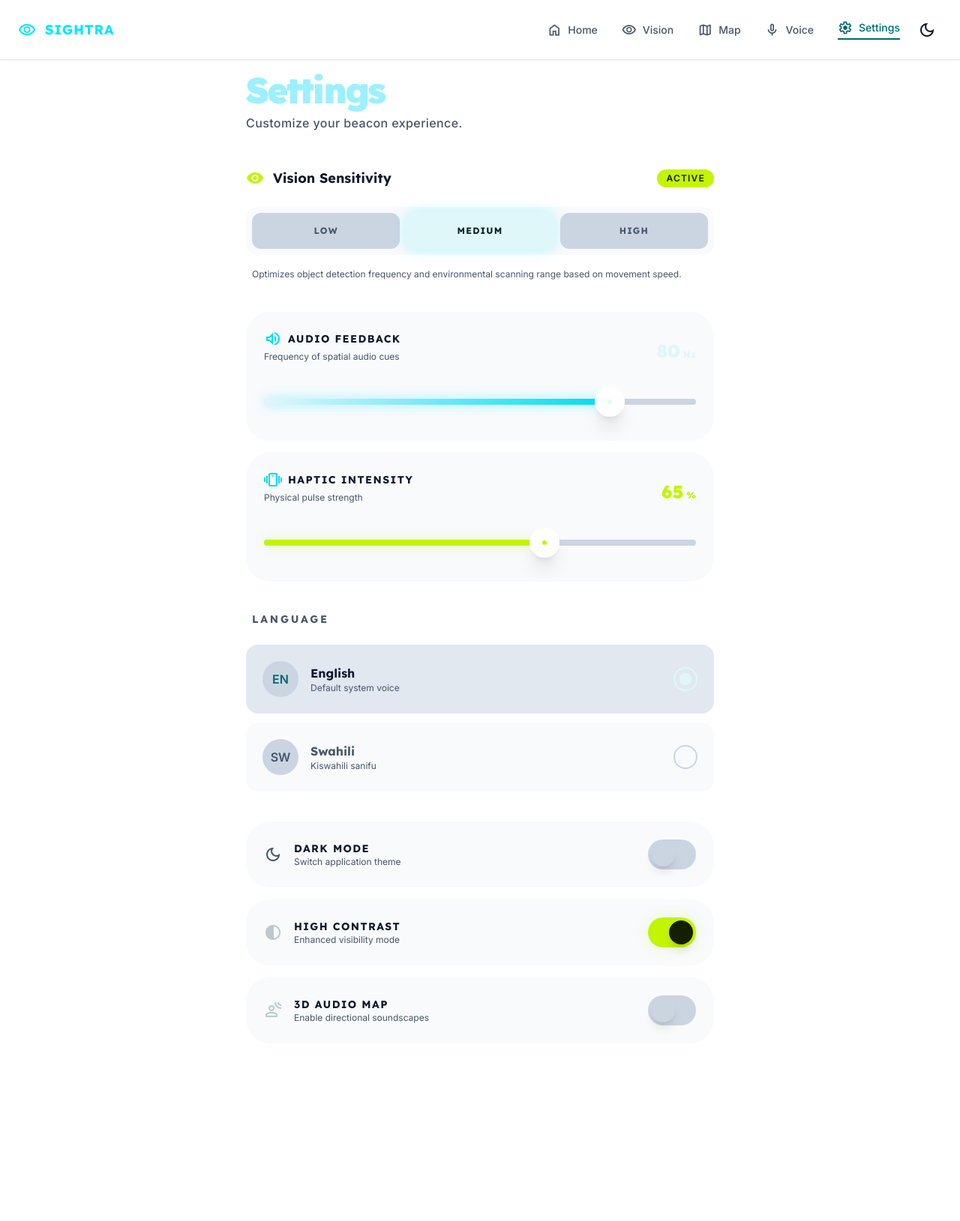
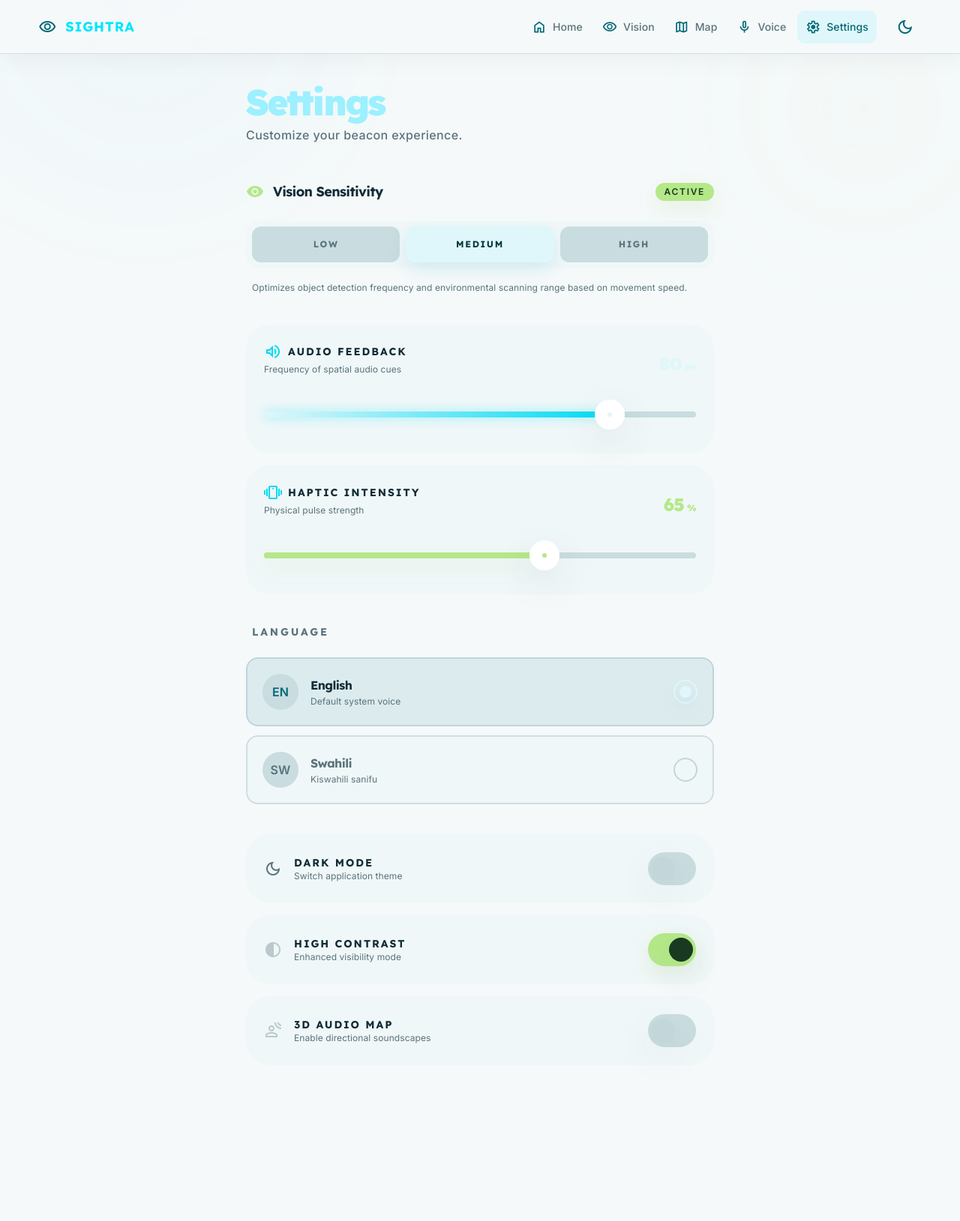
Before and after one commit to antonie-riziki/Sightra, a Django app: page /settings/ in a window 1280 px wide. Shown: the whole page at 75% size. Before the commit the page ends 1375 px from the top, so only its background shows below. Run offline with Django 5.2, Linux system fonts and the light colour scheme; parts of the project's set-up code (start-up, migrations or seed data) failed here and were passed over; some libraries are stand-ins or nearby versions.

Commit message:
Refresh Sightra UI without changing application behavior

```diff
--- /dev/null
+++ b/sightra/apps/core/static/sightra/ui-overrides.css
@@ -0,0 +1,147 @@
+/* Sightra presentation layer. This file deliberately contains no product logic. */
+:root {
+    --sightra-bg: #f5f9fa;
+    --sightra-ink: #102b36;
+    --sightra-muted: #5a737b;
+    --sightra-primary: #006875;
+    --sightra-primary-soft: #dff7fa;
+    --sightra-accent: #b4e889;
+    --sightra-line: rgba(16, 71, 82, .14);
+    --sightra-shadow: 0 18px 50px rgba(20, 70, 82, .10);
+    --color-background: var(--sightra-bg);
+    --color-on-background: var(--sightra-ink);
+    --color-surface: #ffffff;
+    --color-on-surface: var(--sightra-ink);
+    --color-surface-container-lowest: #ffffff;
+    --color-surface-container-low: #f0f7f8;
+    --color-surface-container: #e9f2f3;
+    --color-surface-container-high: #dcebee;
+    --color-surface-container-highest: #c9dce0;
+    --color-surface-variant: #e0ecee;
+    --color-on-surface-variant: var(--sightra-muted);
+    --color-outline: #6f8c94;
+    --color-outline-variant: #c3d6da;
+    --color-primary: var(--sightra-primary);
+    --color-on-primary: #ffffff;
+    --color-primary-container: var(--sightra-primary-soft);
+    --color-on-primary-container: #00363d;
+    --color-secondary-container: var(--sightra-accent);
+    --color-on-secondary-container: #193a20;
+}
+
+html.dark {
+    --sightra-bg: #081827;
+    --sightra-ink: #edf9fa;
+    --sightra-muted: #a9c0c5;
+    --sightra-primary: #70e0f6;
+    --sightra-primary-soft: #123d4c;
+    --sightra-accent: #b9ef91;
+    --sightra-line: rgba(174, 215, 223, .16);
+    --sightra-shadow: 0 24px 70px rgba(0, 0, 0, .25);
+    --color-background: var(--sightra-bg);
+    --color-on-background: var(--sightra-ink);
+    --color-surface: #0b2133;
+    --color-on-surface: var(--sightra-ink);
+    --color-surface-container-lowest: #06111f;
+    --color-surface-container-low: #0d2a3e;
+    --color-surface-container: #102f43;
+    --color-surface-container-high: #16384d;
+    --color-surface-container-highest: #20475a;
+    --color-surface-variant: #1a394c;
+    --color-on-surface-variant: var(--sightra-muted);
+    --color-outline: #8eb0b9;
+    --color-outline-variant: #3a5a65;
+    --color-primary: var(--sightra-primary);
+    --color-on-primary: #06222d;
+    --color-primary-container: var(--sightra-primary-soft);
+    --color-on-primary-container: #bfeef6;
+    --color-secondary-container: var(--sightra-accent);
+    --color-on-secondary-container: #15320f;
+}
+
+html { scroll-behavior: smooth; }
+body {
+    min-width: 320px;
+    color: var(--sightra-ink) !important;
+    background: var(--sightra-bg) !important;
+    font-family: Inter, system-ui, sans-serif;
+    letter-spacing: .005em;
+}
+body::before {
+    content: '';
+    position: fixed;
+    inset: 0;
+    pointer-events: none;
+    opacity: .3;
+    background: radial-gradient(circle at 15% 0%, rgba(65, 201, 224, .10), transparent 30%), radial-gradient(circle at 90% 18%, rgba(185, 239, 145, .08), transparent 24%);
+    z-index: -1;
+}
+h1, h2, h3, h4, .font-headline { font-family: Lexend, Inter, sans-serif !important; letter-spacing: -.035em; }
+p { line-height: 1.6; }
+a, button, input, select, textarea { -webkit-tap-highlight-color: transparent; }
+a:focus-visible, button:focus-visible, input:focus-visible, select:focus-visible, textarea:focus-visible { outline: 3px solid var(--sightra-accent) !important; outline-offset: 3px; }
+
+header.fixed {
+    height: 72px !important;
+    padding-inline: clamp(18px, 4vw, 54px) !important;
+    background: color-mix(in srgb, var(--color-background) 88%, transparent) !important;
+    border-bottom: 1px solid var(--sightra-line) !important;
+    box-shadow: 0 10px 30px rgba(0, 0, 0, .04) !important;
+    backdrop-filter: blur(18px);
+}
+header.fixed > a { min-height: 44px; }
+header.fixed h1 { font-size: 1.2rem !important; letter-spacing: .16em !important; }
+header.fixed .material-symbols-outlined { color: var(--sightra-primary) !important; }
+header nav#desktopNav { gap: 4px !important; }
+header nav#desktopNav .nav-link { min-height: 44px; padding: 0 11px; border-radius: 11px; }
+header nav#desktopNav .nav-link:hover { background: var(--color-surface-container); }
+header nav#desktopNav .nav-link.text-primary { background: var(--color-primary-container); border: 0 !important; padding-bottom: 0 !important; }
+#theme-toggle { width: 44px; height: 44px; border-radius: 12px; }
+
+main.pt-24 { padding-top: 112px !important; }
+main.max-w-7xl { max-width: 1240px !important; }
+main > section { scroll-margin-top: 96px; }
+main .rounded-xl, main .rounded-2xl, main .rounded-3xl {
+    border-color: var(--sightra-line) !important;
+    box-shadow: 0 1px 0 rgba(255,255,255,.18) inset;
+}
+main .rounded-xl:hover, main .rounded-2xl:hover { border-color: color-mix(in srgb, var(--sightra-primary) 35%, transparent) !important; }
+main button, main a { min-height: 44px; }
+main input, main select, main textarea { min-height: 48px; }
+
+/* Keep the action hierarchy obvious without changing the existing links or handlers. */
+main .bg-primary-container:not(.absolute) { box-shadow: 0 10px 25px rgba(0, 160, 185, .12); }
+main .bg-secondary-container { box-shadow: 0 10px 28px rgba(130, 184, 52, .12); }
+main .shadow-sm, main .shadow-lg, main .shadow-xl { box-shadow: var(--sightra-shadow) !important; }
+main .tracking-widest { letter-spacing: .14em; }
+
+/* Camera, map, and call surfaces keep their original interaction layers while gaining clearer framing. */
+video, #map, .leaflet-container { border-radius: 18px; }
+#dynamic-boxes { border-radius: 20px; }
+#scanBtn { min-width: 84px; min-height: 84px; }
+#bottomNav {
+    min-height: 72px;
+    padding-bottom: max(14px, env(safe-area-inset-bottom)) !important;
+    background: color-mix(in srgb, var(--color-surface) 92%, transparent) !important;
+    border-top: 1px solid var(--sightra-line) !important;
+    box-shadow: 0 -12px 35px rgba(0, 0, 0, .10) !important;
+}
+#bottomNav .nav-link { min-width: 52px; min-height: 48px; border-radius: 13px; }
+#bottomNav .nav-link.bg-primary-container { box-shadow: 0 6px 16px rgba(0, 145, 165, .15); }
+
+/* Forms and auth screens. */
+form input, form select { border-radius: 12px !important; border-color: var(--sightra-line) !important; background: var(--color-surface-container-lowest) !important; }
+form input:focus, form select:focus { border-color: var(--sightra-primary) !important; box-shadow: 0 0 0 4px color-mix(in srgb, var(--sightra-primary) 16%, transparent) !important; }
+
+@media (max-width: 767px) {
+    header.fixed { height: 64px !important; }
+    header.fixed nav#desktopNav { display: none !important; }
+    main.pt-24 { padding-top: 92px !important; padding-bottom: 130px !important; }
+    main .rounded-xl, main .rounded-2xl, main .rounded-3xl { border-radius: 18px !important; }
+    #bottomNav { border-radius: 20px 20px 0 0 !important; }
+    .landing-page main.pt-24, body:has(#hero) main.pt-24 { padding-top: 78px !important; }
+}
+
+@media (prefers-reduced-motion: reduce) {
+    *, *::before, *::after { animation-duration: .01ms !important; animation-iteration-count: 1 !important; scroll-behavior: auto !important; transition-duration: .01ms !important; }
+}
--- a/sightra/templates/dashboard.html
+++ b/sightra/templates/dashboard.html
@@ -228,6 +228,8 @@
             min-height: max(884px, 100dvh);
         }
     </style>
+    {% load static %}
+    <link rel="stylesheet" href="{% static 'sightra/ui-overrides.css' %}">
 </head>
 
 <body class="font-body selection:bg-primary-container selection:text-on-primary-container">
--- a/sightra/templates/landing-page.html
+++ b/sightra/templates/landing-page.html
@@ -239,6 +239,8 @@
             min-height: max(884px, 100dvh);
         }
     </style>
+    {% load static %}
+    <link rel="stylesheet" href="{% static 'sightra/ui-overrides.css' %}">
 </head>
 
 <body class="selection:bg-primary-container selection:text-on-primary-container overflow-x-hidden">
--- a/sightra/templates/live-call.html
+++ b/sightra/templates/live-call.html
@@ -103,6 +103,8 @@
 
         ::-webkit-scrollbar { display: none; }
     </style>
+    {% load static %}
+    <link rel="stylesheet" href="{% static 'sightra/ui-overrides.css' %}">
 </head>
 
 <body class="bg-surface text-on-surface font-body overflow-hidden h-screen w-screen">
--- a/sightra/templates/live-map.html
+++ b/sightra/templates/live-map.html
@@ -229,6 +229,8 @@
             min-height: max(884px, 100dvh);
         }
     </style>
+    {% load static %}
+    <link rel="stylesheet" href="{% static 'sightra/ui-overrides.css' %}">
 </head>
 
 <body
--- a/sightra/templates/settings.html
+++ b/sightra/templates/settings.html
@@ -233,6 +233,8 @@
             min-height: max(884px, 100dvh);
         }
     </style>
+    {% load static %}
+    <link rel="stylesheet" href="{% static 'sightra/ui-overrides.css' %}">
 </head>
 
 <body
--- a/sightra/templates/sightra-connect.html
+++ b/sightra/templates/sightra-connect.html
@@ -229,6 +229,8 @@
             min-height: max(884px, 100dvh);
         }
     </style>
+    {% load static %}
+    <link rel="stylesheet" href="{% static 'sightra/ui-overrides.css' %}">
 </head>
 
 <body class="bg-surface text-on-surface min-h-screen flex flex-col">
--- a/sightra/templates/signin.html
+++ b/sightra/templates/signin.html
@@ -115,6 +115,8 @@
             min-height: max(884px, 100dvh);
         }
     </style>
+    {% load static %}
+    <link rel="stylesheet" href="{% static 'sightra/ui-overrides.css' %}">
 </head>
 
 <body
--- a/sightra/templates/signup.html
+++ b/sightra/templates/signup.html
@@ -77,6 +77,8 @@
         .glow-cta { box-shadow: 0 0 20px rgba(0, 229, 255, 0.3); }
         input[type="date"]::-webkit-calendar-picker-indicator { filter: invert(1); }
     </style>
+    {% load static %}
+    <link rel="stylesheet" href="{% static 'sightra/ui-overrides.css' %}">
 </head>
 <body class="bg-surface text-on-surface font-body selection:bg-primary-container selection:text-on-primary-container min-h-screen py-12 flex flex-col items-center justify-center overflow-x-hidden">
     <div class="fixed inset-0 z-0 opacity-20 pointer-events-none">
--- a/sightra/templates/vision.html
+++ b/sightra/templates/vision.html
@@ -116,6 +116,8 @@
             min-height: max(884px, 100dvh);
         }
     </style>
+    {% load static %}
+    <link rel="stylesheet" href="{% static 'sightra/ui-overrides.css' %}">
 </head>
 
 <body
--- a/sightra/templates/voice_assistant.html
+++ b/sightra/templates/voice_assistant.html
@@ -115,6 +115,8 @@
             min-height: max(884px, 100dvh);
         }
     </style>
+    {% load static %}
+    <link rel="stylesheet" href="{% static 'sightra/ui-overrides.css' %}">
 </head>
 
 <body
```
